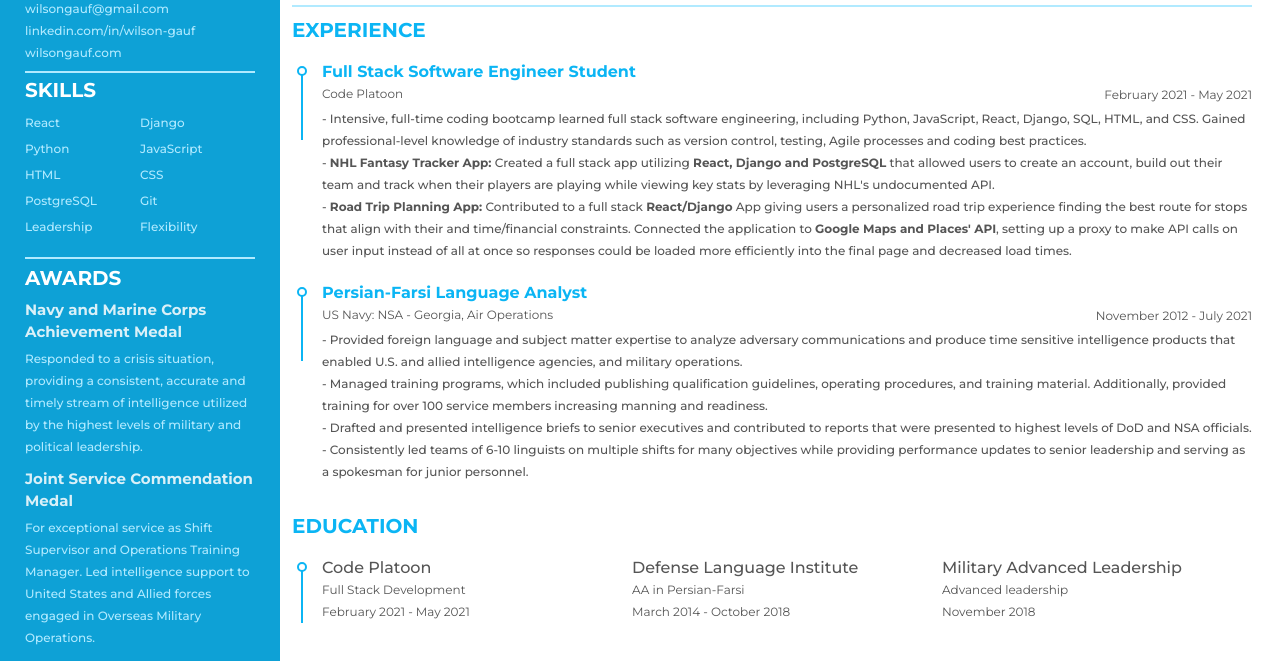
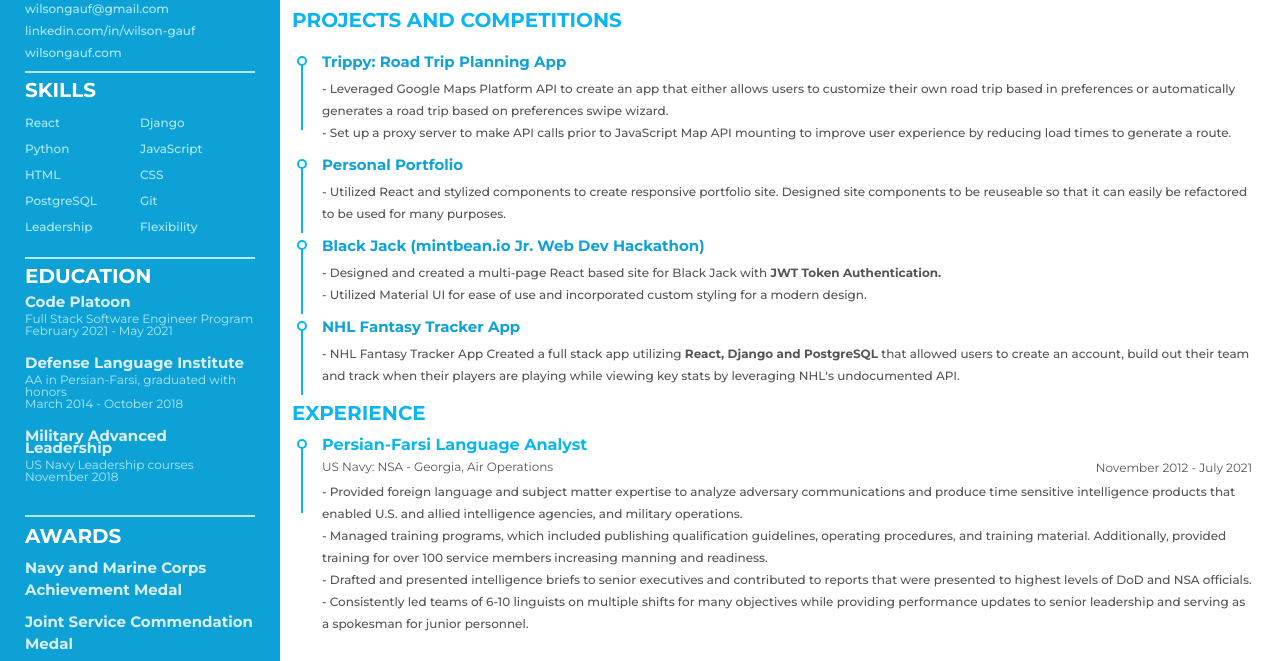
Before and after one commit to Wilgauf/resume, a plain HTML site: page index.html in a window 1280 px wide. Shown: the part 129-790 px from the top of the page. Drawn offline with Linux system fonts and the light colour scheme.

Commit message:
Refactor v1 - added Projects and competitions section moved stuff around

```diff
--- a/index.html
+++ b/index.html
@@ -1,11 +1,13 @@
 <!DOCTYPE html>
 <html lang="en">
+
 <head>
   <meta charset="UTF-8">
   <title>Wilson Gauf</title>
   <link rel="stylesheet" href="styles.css">
 
 </head>
+
 <body>
 
   <div class="resume">
@@ -106,26 +108,58 @@
 
           </ul>
         </div>
+        <div class="resume_education">
+          <div class="title">
+            <p class="bold edu-title">Education</p>
+          </div>
+          <div class="education_column">
+            <div class="education-item">
+              <div class="semi-bold">
+                <p>Code Platoon</p>
+              </div>
+              <div>
+                <p class="edu-detail">Full Stack Software Engineer Program</p>
+                <p class="edu-detail">February 2021 - May 2021</p>
+              </div>
+            </div>
+            <div class="education-item">
+              <div class="semi-bold">
+                <p>Defense Language Institute</p>
+              </div>
+              <div>
+                <p class="edu-detail">AA in Persian-Farsi, graduated with honors</p>
+                <p class="edu-detail"> March 2014 - October 2018 </p>
+              </div>
+            </div>
+            <div class="education-item">
 
-       <div class= "resume_item awards">
+              <div class="semi-bold">
+                <p>Military Advanced Leadership</p>
+              </div>
+              <div>
+                <p class="edu-detail">US Navy Leadership courses</p>
+                <p class="edu-detail"> November 2018 </p>
+              </div>
+            </div>
+          </div>
+        </div>
+
+        <div class="resume_item awards">
           <div class="award_subject">
             <p class="bold">awards</p>
           </div>
-            <div class = "award_title">
-              <p >Navy and Marine Corps Achievement Medal</p>
+          <div class="award_title">
+            <p>Navy and Marine Corps Achievement Medal</p>
           </div>
-            <p class="detail">Responded to a crisis situation, providing a consistent, accurate and timely stream of intelligence utilized by the highest levels of military and political leadership.</p>
-            <div class = "award_title">
+          <div class="award_title">
             <p>Joint Service Commendation Medal</p>
           </div>
-            <p class="detail">For exceptional service as Shift Supervisor and Operations Training Manager. Led intelligence support to United States and Allied forces engaged in Overseas Military Operations.</p>
           <div class="award_title">
-
             <p>Navy and Marine Corps Achievement Medal</p>
           </div>
-            <p class="detail"> Organized operational travel for three deployed teams during COVID pandemic while continuing to support command tasking and lead training for job qualifications.</p>
+        </div>
 
-       </div>
+
 
       </div>
     </div>
@@ -135,32 +169,68 @@
         <div class="title">
           <p class="bold">Summary</p>
         </div>
-        <p class="detail">Full Stack Software Engineer leveraging 9 years of <b>Intelligence and Linguistics </b>experience to solve problems with a unique point of view. Roles such as Operations Training Manager, and Senior Language Analyst have fostered an <b>inquisitive, flexible and levelheaded mind</b> with a myriad of qualifications including an active<b> TS/SCI clearnace.</b></p>
+        <p class="detail">Full Stack Software Engineer leveraging 9 years of <b>Intelligence and Linguistics
+          </b>experience to solve problems with a unique point of view. Roles such as Operations Training Manager, and
+          Senior Language Analyst have fostered an <b>inquisitive, flexible and levelheaded mind</b> with a myriad of
+          qualifications including an active<b> TS/SCI clearnace.</b></p>
       </div>
       <div class="resume_item resume_work">
+        <div class="title">
+          <p class="bold">Projects and Competitions</p>
+        </div>
+        <ul>
+          <li>
+
+            <div class="detail">
+              <div class="semi-bold right">
+                <p>Trippy: Road Trip Planning App </p>
+              </div>
+              <p> - Leveraged Google Maps Platform API to create an app that either allows users to customize their own
+                road trip based in preferences or automatically generates a road trip based on preferences swipe wizard.
+              </p>
+              <p> - Set up a proxy server to make API calls prior to JavaScript Map API mounting to improve user
+                experience by reducing load times to generate a route.</p>
+            </div>
+          </li>
+          <li>
+
+            <div class="detail">
+              <div class="semi-bold right">
+                <p>Personal Portfolio</p>
+              </div>
+              <p> - Utilized React and stylized components to create responsive portfolio site. Designed site components
+                to be reuseable so that it can easily be refactored to be used for many purposes. </p>
+              <p> </p>
+          </li>
+          <li>
+
+            <div class="detail">
+              <div class="semi-bold right">
+                <p>Black Jack (mintbean.io Jr. Web Dev Hackathon)</p>
+              </div>
+              <p> - Designed and created a multi-page React based site for Black Jack with <b>JWT Token
+                  Authentication.</b> </p>
+              <p> - Utilized Material UI for ease of use and incorporated custom styling for a modern design.</p>
+          </li>
+
+
+          <li>
+            <div class="detail">
+              <div class="semi-bold right">
+                <p>NHL Fantasy Tracker App</p>
+              </div>
+              <p> - NHL Fantasy Tracker App Created a full stack app utilizing <b>React, Django and PostgreSQL</b> that
+                allowed users to create an account, build out their team and track when their players are playing while
+                viewing key stats by leveraging NHL's undocumented API.</p>
+            </div>
+          </li>
+        </ul>
+
+
         <div class="title">
           <p class="bold">Experience</p>
         </div>
         <ul>
-            <li>
-              <div class="title">Full Stack Software Engineer Student</div>
-              <div class="job_info">
-                <div class="company"> Code Platoon</div>
-                <div class="date"> February 2021 - May 2021</div>
-              </div>
-              <div class="info">
-                  <p> - Intensive, full-time coding bootcamp learned full stack software engineering, including Python, JavaScript, React, Django, SQL, HTML, and CSS. Gained professional-level knowledge of industry standards such as version control, testing, Agile processes and coding best practices.</p>
-
-                  <div class="subtext">
-                    <p> - <b>NHL Fantasy Tracker App:</b> Created a full stack app utilizing <b>React, Django and PostgreSQL</b> that allowed users to create an account, build out their team and track when their players are playing while viewing key stats by leveraging NHL's undocumented API.</p>
-                  </div>
-
-                  <div class="subtext">
-                    <p> - <b>Road Trip Planning App:</b> Contributed to a full stack <b>React/Django</b> App giving users a personalized road trip experience finding the best route for stops that align with their and time/financial constraints. Connected the application to <b>Google Maps and Places' API</b>, setting up a proxy to make API calls on user input instead of all at once so responses could be loaded more efficiently into the final page and decreased load times.</p>
-                  </div>
-
-              </div>
-            </li>
           <li>
             <div class="title">Persian-Farsi Language Analyst</div>
             <div class="job_info">
@@ -168,56 +238,23 @@
               <div class="date"> November 2012 - July 2021</div>
             </div>
             <div class="info">
-                  <p class="detail"> - Provided foreign language and subject matter expertise to analyze adversary communications and produce time sensitive intelligence products that enabled U.S. and allied intelligence agencies, and military operations.</p>
-                  <p class="detail"> - Managed training programs, which included publishing qualification guidelines, operating procedures, and training material. Additionally, provided training for over 100 service members increasing manning and readiness.</p>
-                  <p class="detail"> - Drafted and presented intelligence briefs to senior executives and contributed to reports that were presented to highest levels of DoD and NSA officials.</p>
-                  <p class="detail"> - Consistently led teams of 6-10 linguists on multiple shifts for many objectives while providing performance updates to senior leadership and serving as a spokesman for junior personnel.</p>
+              <p class="detail"> - Provided foreign language and subject matter expertise to analyze adversary
+                communications and produce time sensitive intelligence products that enabled U.S. and allied
+                intelligence agencies, and military operations.</p>
+              <p class="detail"> - Managed training programs, which included publishing qualification guidelines,
+                operating procedures, and training material. Additionally, provided training for over 100 service
+                members increasing manning and readiness.</p>
+              <p class="detail"> - Drafted and presented intelligence briefs to senior executives and contributed to
+                reports that were presented to highest levels of DoD and NSA officials.</p>
+              <p class="detail"> - Consistently led teams of 6-10 linguists on multiple shifts for many objectives while
+                providing performance updates to senior leadership and serving as a spokesman for junior personnel.</p>
             </div>
           </li>
           <li>
 
           </li>
         </ul>
-              <div class="resume_item resume_education">
-                <div class="title">
-                  <p class="bold">Education</p>
-                </div>
-                <ul>
-                <li>
 
-                  <div class="education_column">
-                    <div class="education_left">
-                      <div class = "semi-bold">
-                        <p>Code Platoon</p>
-                      </div>
-                      <div>
-                        <p class= "edu-detail">Full Stack Development</p>
-                        <p class= "edu-detail">February 2021 - May 2021</p>
-                      </div>
-                    </div>
-                    <div class="education_right">
-                      <div class = "semi-bold">
-                       <p>Defense Language Institute</p>
-                      </div>
-                      <div>
-                       <p class= "edu-detail">AA in Persian-Farsi</p>
-                       <p class= "edu-detail"> March 2014 - October 2018 </p>
-                      </div>
-                    </div>
-                    <div class="education_right">
-
-                      <div class = "semi-bold">
-                       <p>Military Advanced Leadership</p>
-                      </div>
-                      <div>
-                       <p class= "edu-detail">Advanced leadership</p>
-                       <p class= "edu-detail"> November 2018 </p>
-                      </div>
-                    </div>
-                  </div>
-                  </li>
-                  </ul>
-              </div>
       </div>
 
 
@@ -225,4 +262,5 @@
   </div>
 
 </body>
+
 </html>
--- a/styles.css
+++ b/styles.css
@@ -28,8 +28,12 @@ body {
 }
 
 .semi-bold {
-  font-weight: 500;
-  font-size: 16px;
+  font-weight: 550;
+  font-size: 15px;
+  color: #daf0f8;
+
+  margin: 10px 0 5px 0;
+
 }
 
 .semi-bold-left{
@@ -38,8 +42,8 @@ body {
   font-size: 14px;
 }
 
-.edu-detail{
-
+.edu-title{
+  margin-bottom: 15px;
 }
 .name{
   color: #d60606;
@@ -47,7 +51,9 @@ body {
   font-size: 24px;
   text-transform: uppercase;
 }
-
+.right{
+  color:#0aa0d6fa;
+}
 .resume {
   width: 100vw;
   height: auto;
@@ -57,9 +63,12 @@ body {
 
 .resume .resume_left {
   width: 280px;
+  height:100vh;
   background: #0aa0d6fa;
 }
-
+.resume .resume_right .detail{
+  font-weight: 450;
+}
 .resume .resume_left .resume_profile {
   width: 100%;
   height: 280px;
@@ -75,7 +84,7 @@ body {
 }
 
 .resume .title {
-  margin-bottom: 20px;
+  margin-bottom: 10px;
   font-weight: bold;
 }
 .resume .resume_left .title {
@@ -118,6 +127,12 @@ body {
 .resume .resume_left .data_list{
   font-weight: 450;
 }
+.resume_education{
+  padding:12px 0;
+  height:100%;
+  color: #b1eaff;
+  border-bottom: 2px solid #b1eaff;
+}
 
 .resume .resume_item {
   padding: 12px 0;
@@ -142,12 +157,22 @@ body {
   line-height: 16px;
 }
 .resume .resume_right .education_column{
-  display: grid;
-  grid-template-columns: 1fr 1fr 1fr;
+  display: flex;
+  flex-direction: column;
+  justify-content: space-around;
+  height: 100%;
+
 }
 
+.education-item{
+  line-height: 12px;
+  margin-bottom: 20px;
+}
 .resume .resume_left ul li:last-child {
   margin-bottom: 0;
+}
+.resume .resume_right ul li:last-child {
+  margin-bottom: 15px;
 }
 
 
```
Also changed, not shown: archive.html (added, +99 -0 lines). Lines whose indentation alone changed are shown as unchanged.
